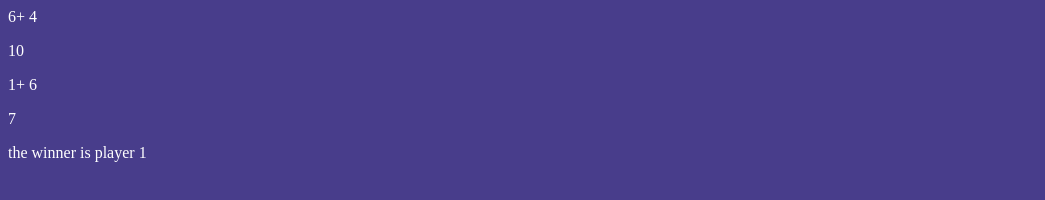
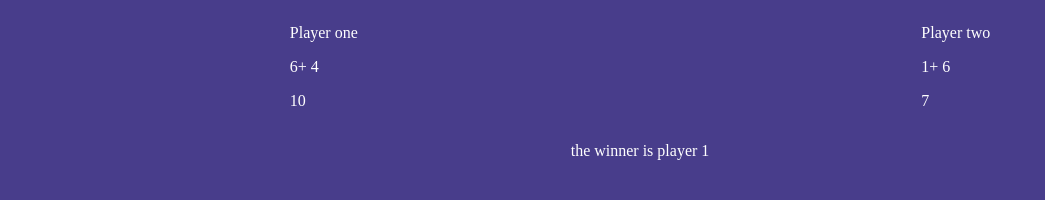
Before and after one commit to AlessandroDico/js-dadi, a plain HTML site: page index.html in a window 1280 px wide. Shown: the whole page, without its empty margins (0-1045 px from the left). Drawn offline with Linux system fonts and the light colour scheme.

Commit message:
stilizzato al minimo con css

```diff
--- a/assets/style.css
+++ b/assets/style.css
@@ -2,3 +2,13 @@ body {
 background-color: darkslateblue;
 color: #fff;
 }
+
+.main {
+    display: flex;
+    justify-content: space-around;
+}
+
+
+p.winner {
+    text-align: center;
+}
--- a/index.html
+++ b/index.html
@@ -7,18 +7,22 @@
     </head>
     <body>
         <!-- <button onclick="myFunction()">Try it</button> -->
+        <div class="main">
             <div class="box-player-one">
+                <p>Player one</p>
                 <span id="first_throw_player_one"></span>
                 <span id="second_throw_player_one"></span>
                 <p id="player_one_result"></p>
             </div>
             <div class="box-player-two">
+                <p>Player two</p>
                 <span id="first_throw_player_two"></span>
                 <span id="second_throw_player_two"></span>
                 <p id="player_two_result"></p>
             </div>
+        </div>
 
-        <p id="the_winner_is"></p>
+        <p class="winner" id="the_winner_is"></p>
 
 
 
```
Lines whose indentation alone changed are shown as unchanged.
